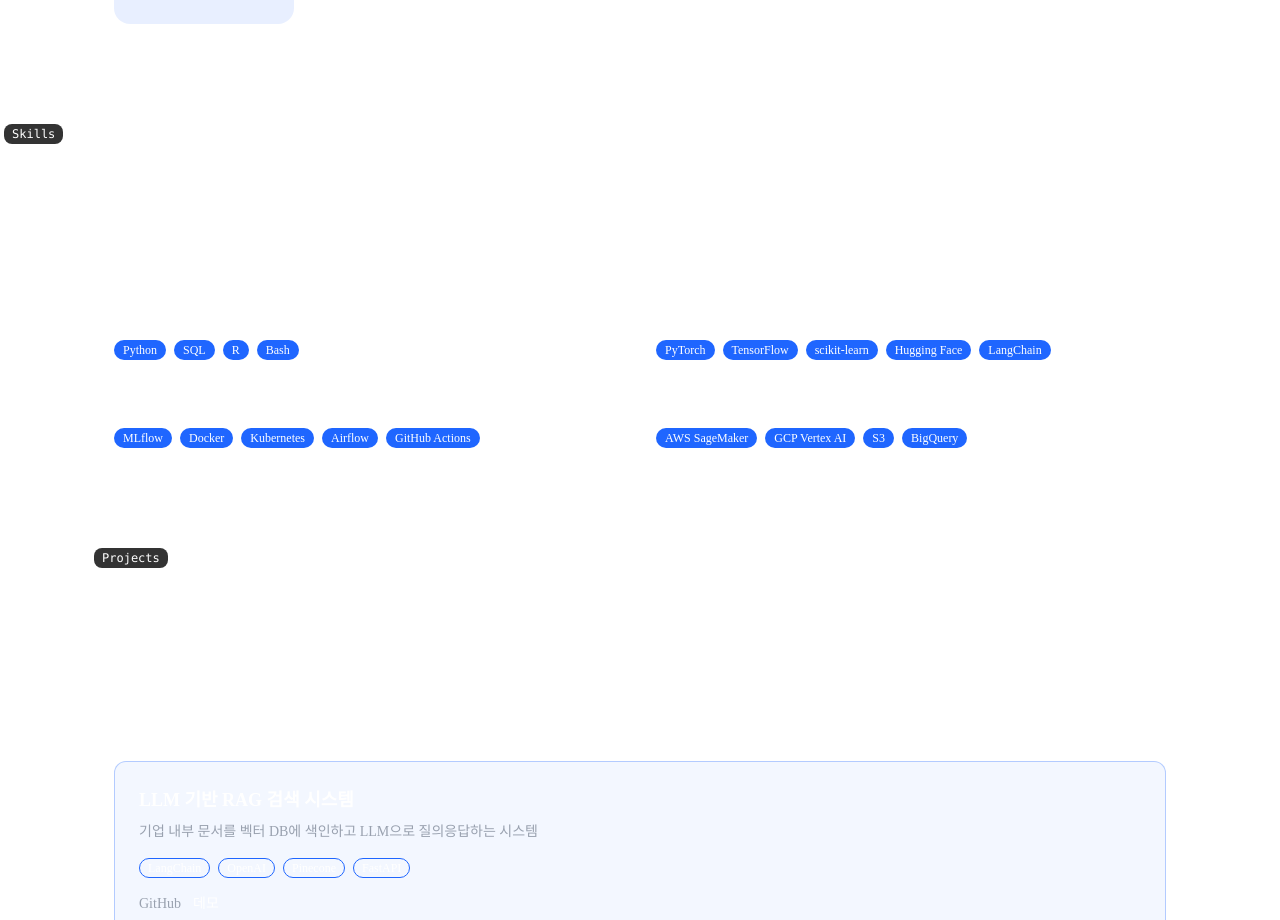
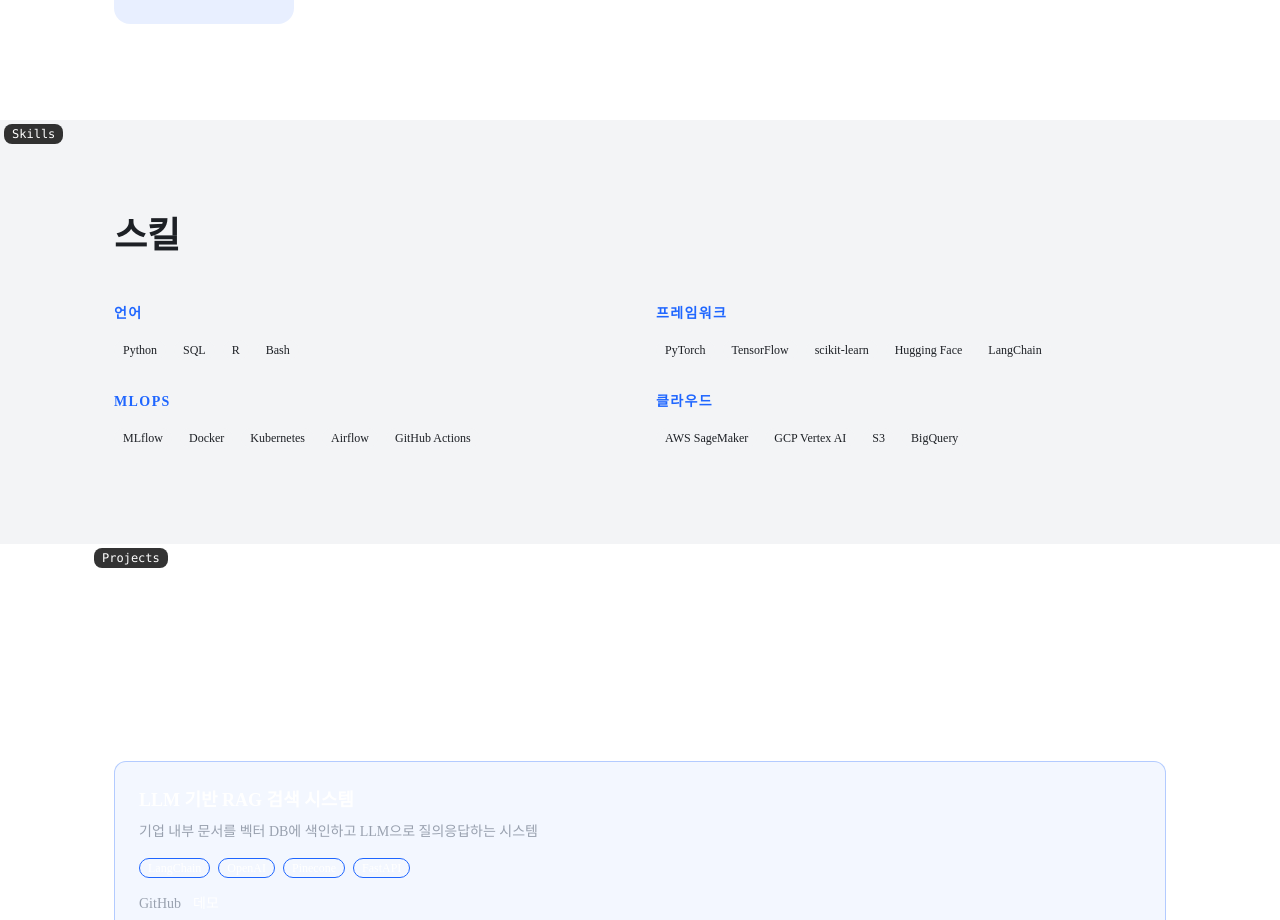
Before and after one commit to jackpot53/portfolio, a Next.js app: page / in a window 1280 px wide. Shown: the part 1140-2060 px from the top of the page. Built offline with nearby package versions, Linux system fonts and the light colour scheme; no server answers; the database is empty.

Commit message:
feat: replace custom Badge with shadcn badge, update Skills

```diff
--- a/src/components/sections/Skills.tsx
+++ b/src/components/sections/Skills.tsx
@@ -1,5 +1,5 @@
 import { siteData } from '@/lib/data'
-import Badge from '@/components/ui/badge'
+import { Badge } from '@/components/ui/badge'
 import DevLabel from '@/components/ui/DevLabel'
 
 const CATEGORY_LABELS: Record<keyof typeof siteData.skills, string> = {
@@ -11,19 +11,19 @@ const CATEGORY_LABELS: Record<keyof typeof siteData.skills, string> = {
 
 export default function Skills() {
   return (
-    <section id="skills" className="relative bg-surface/50 py-24">
+    <section id="skills" className="relative bg-secondary py-24">
       <DevLabel name="Skills" file="src/components/sections/Skills.tsx" />
       <div className="mx-auto max-w-[1100px] px-6">
-        <h2 className="mb-12 text-4xl font-extrabold text-white">스킬</h2>
+        <h2 className="mb-12 text-4xl font-extrabold text-foreground">스킬</h2>
         <div className="grid gap-8 md:grid-cols-2">
           {(Object.keys(siteData.skills) as Array<keyof typeof siteData.skills>).map((category) => (
             <div key={category}>
-              <h3 className="mb-4 text-sm font-semibold uppercase tracking-widest text-accent-light">
+              <h3 className="mb-4 text-sm font-semibold uppercase tracking-widest text-primary">
                 {CATEGORY_LABELS[category]}
               </h3>
               <div className="flex flex-wrap gap-2">
                 {siteData.skills[category].map((skill) => (
-                  <Badge key={skill} variant="default">{skill}</Badge>
+                  <Badge key={skill} variant="secondary">{skill}</Badge>
                 ))}
               </div>
             </div>
```
Also changed, not shown: 1 other file (tests, documents, lock files or other folders).
